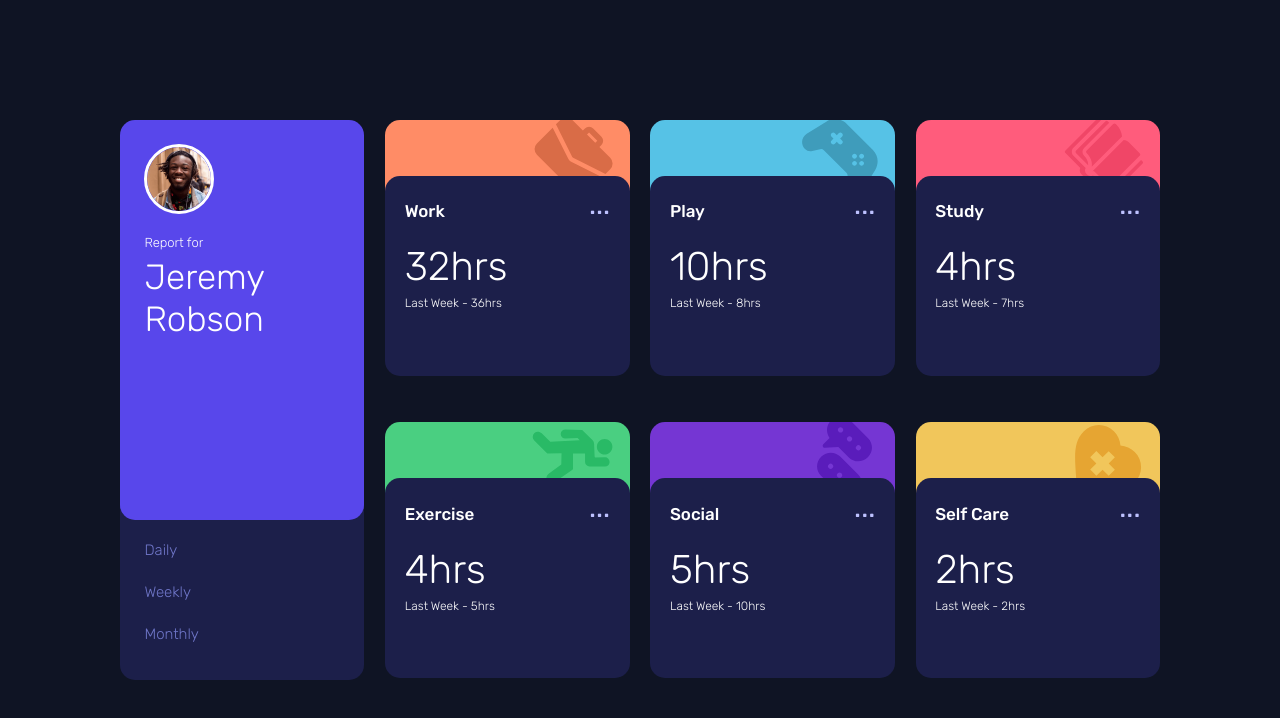
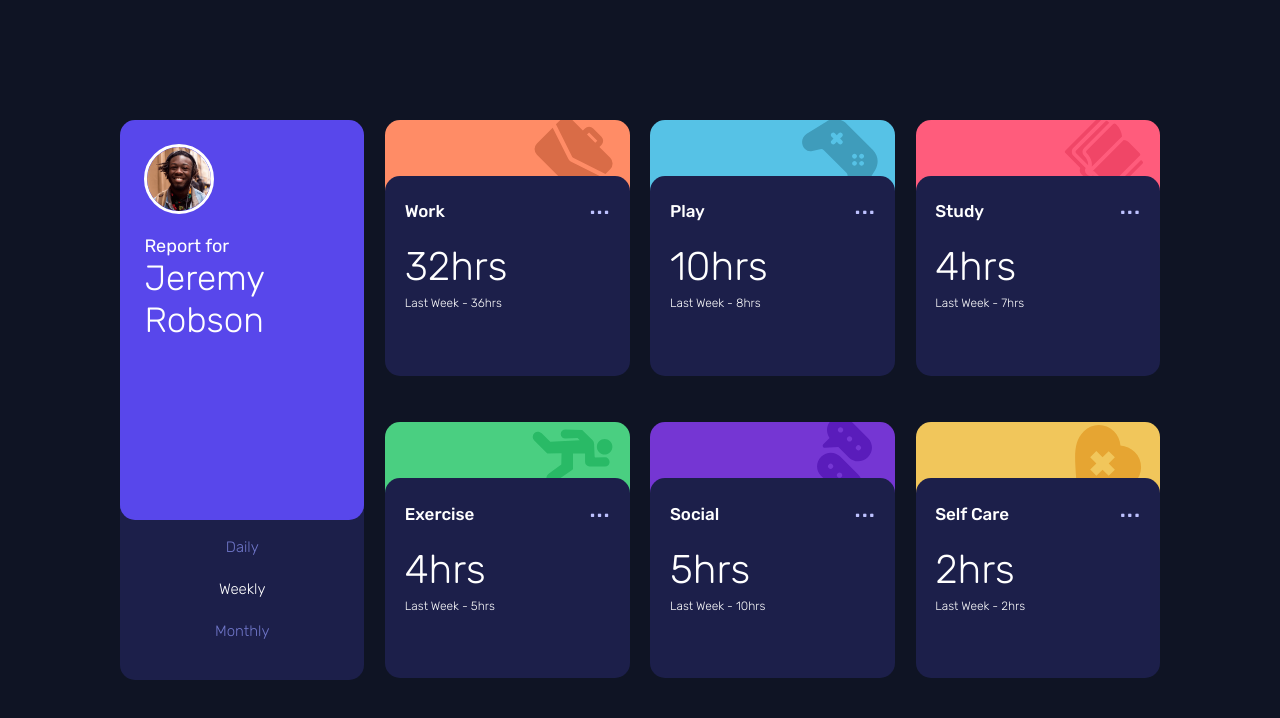
Before and after one commit to iamAlbano/Desafio-EyeCare-Health, a React (Create React App) app in the folder time-tracking/: page / in a window 1280 px wide. Shown: the top 718 px of the page. Built offline with nearby package versions, Linux system fonts and the light colour scheme.

Commit message:
feat: change timeframe
clicking on timeframes now changes values on cards

```diff
--- a/time-tracking/src/App.js
+++ b/time-tracking/src/App.js
@@ -10,12 +10,19 @@ function App() {
   let id = 0
   let [timeframe, setTimeframe] = useState('Weekly')
 
+  const handleChangeTime = (time) => {
+    setTimeframe(time)
+  }
+
   return (
     <div className="App">
       <Grid>
 
 
-          <UserCard name="Jeremy Robson" />
+          <UserCard
+              name="Jeremy Robson"
+              active={ timeframe }
+              handleClick={handleChangeTime} />
 
 
           {
--- a/time-tracking/src/components/Cards/Card.js
+++ b/time-tracking/src/components/Cards/Card.js
@@ -182,7 +182,7 @@ if( time === "Daily"){
  current = timestamp.timeframes.weekly.current+"hrs"
  last = "Last Week - "+timestamp.timeframes.weekly.previous+"hrs"
 }  else if( time === "Monthly" ){
-    current = timestamp.monthly.timeframes.current+"hrs"
+    current = timestamp.timeframes.monthly.current+"hrs"
     last = "Last Month - "+timestamp.timeframes.monthly.previous+"hrs"
 }
 
--- a/time-tracking/src/components/Cards/UserCard.js
+++ b/time-tracking/src/components/Cards/UserCard.js
@@ -1,4 +1,4 @@
-import styled from 'styled-components'
+import styled, { css } from 'styled-components'
 
 import avatar from '../../../src/img/image-jeremy.png'
 
@@ -56,23 +56,6 @@ display: flex;
     height: 22vh;
   }
 
-p {
-      z-index: 3;
-      cursor: pointer;
-      color: var(--desaturated-blue);
-      font-size: 15px;
-      font-weight: lighter;
-  }
-
-p:hover {
-    transition: .3s;
-    color: #fff;
-}
-
-
-p:hover & {
-    cursor: pointer;
-}
 `
 
 const UserImage = styled.img`
@@ -93,14 +76,6 @@ const UserImage = styled.img`
 
 const UserNameContainer = styled.div`
 
-p {
-    font-family: 'Rubik';
-    font-weight: lighter;
-    font-size: 13px;
-    margin-bottom: 3%;
-
-
-}
 
 h1 {
     font-size: 35px;
@@ -108,9 +83,32 @@ h1 {
 }
 `
 
+const TimeOptions = styled.button`
+    font-family: 'Rubik';
+    font-weight: lighter;
+    font-size: 13px;
+    background-color: transparent;
+    border: none;
+    margin-bottom: 3%;
+    z-index: 3;
+    cursor: pointer;
+    color: var(--desaturated-blue);
+    font-size: 15px;
+    font-weight: lighter;
+
+    &:hover{
+      transition: .3s;
+      color: #fff;
+  }
+
+    ${props => props.selected && css`
+      color: #fff !important;
+    `}
+`
 
 
-export default function Card( { name }){
+
+export default function Card( { name, active, handleClick }){
 
     return(
         <CardContainer>
@@ -125,9 +123,21 @@ export default function Card( { name }){
             </CardHeader>
 
             <CardComponent>
-                <p>Daily</p>
-                <p>Weekly</p>
-                <p>Monthly</p>
+                <TimeOptions
+                  onClick={() => handleClick("Daily")}
+                  selected={ active === "Daily" ? true : false }
+                >Daily</TimeOptions>
+
+                <TimeOptions
+                onClick={() => handleClick("Weekly")}
+                  selected={ active === "Weekly" ? true : false }
+                >Weekly</TimeOptions>
+
+                <TimeOptions
+                onClick={() => handleClick("Monthly")}
+                  selected={ active === "Monthly" ? true : false }
+                >Monthly</TimeOptions>
+
             </CardComponent>
         </CardContainer>
     )
```
